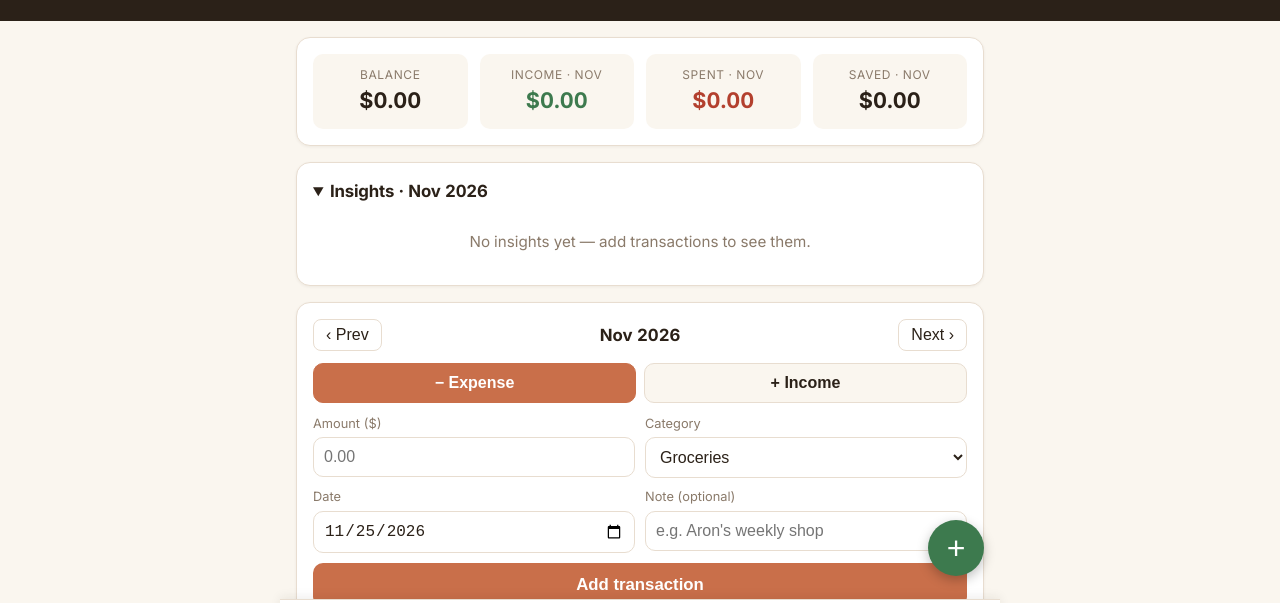
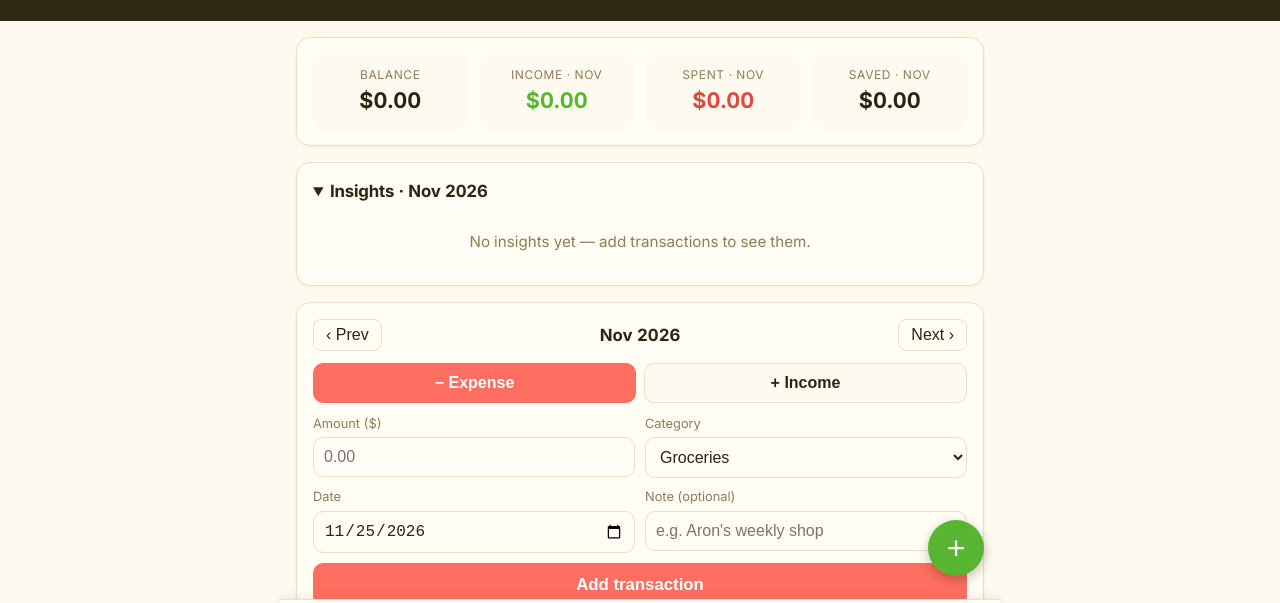
Before and after one commit to brandyman101/budget, a plain HTML site: page index.html in a window 1280 px wide. Shown: the part 136-739 px from the top of the page. Drawn offline with Linux system fonts and the light colour scheme.

Commit message:
Sunny palette with whiter background

```diff
--- a/index.html
+++ b/index.html
@@ -5,7 +5,7 @@
 <meta name="viewport" content="width=device-width, initial-scale=1.0">
 <title>Brandel Budget</title>
 <link rel="manifest" href="manifest.json">
-<meta name="theme-color" content="#3d7a4e">
+<meta name="theme-color" content="#58b531">
 <script>
   // Apply the saved theme before first paint (no light flash in dark mode).
   // Same source of truth as the app: budget-ui-v1.theme, else the OS setting.
@@ -30,38 +30,42 @@
     font-style: normal;
     font-display: swap;
   }
+  /* Sunny palette (2026-11-24): Avi picked it from the color preview.
+     Light background whitened a touch per his "a little whiter" (#faf3e0
+     in the preview -> #fffaf0 here); every other value is the preview's. */
   :root {
-    --cream: #faf6ef;
-    --card: #ffffff;
-    --ink: #2b2118;
-    --muted: #8a7a6a;
-    --terra: #c96f4a;
-    --terra-dark: #a85434;
-    --green: #3d7a4e;
-    --red: #b3402e;
-    --amber: #d99a2b;
-    --line: #e8ddd0;
-    --track: #efe7d8;
-    --header-bg: #2b2118;
-    --header-fg: #f5efe4;
-    --header-sub: #c9bba6;
+    --cream: #fffaf0;
+    --card: #fffdf4;
+    --ink: #2d2412;
+    --muted: #8f7c58;
+    --terra: #ff6f61;
+    --terra-dark: #d95e52;
+    --green: #58b531;
+    --red: #e2483a;
+    --amber: #ffb703;
+    --line: #eee0bd;
+    --track: #f7ecd2;
+    --header-bg: #2e2a14;
+    --header-fg: #fdf6dd;
+    --header-sub: #cfc493;
     --radius: 14px;
     color-scheme: light;
   }
-  /* Dark mode (2026-11-23): warm dark palette. The header stays dark in
-     both themes, so it has its own variables that are not overridden here. */
+  /* Dark mode (Sunny palette, 2026-11-24). Header text/subtext match the
+     light theme, but the header background is darker (#23200f). */
   html[data-theme="dark"] {
-    --cream: #1c1815;
-    --card: #292219;
-    --ink: #f0e9dd;
-    --muted: #a99a86;
-    --terra: #d98a68;
-    --terra-dark: #c96f4a;
-    --green: #5da271;
-    --red: #d9735f;
-    --amber: #e0aa4a;
-    --line: #3d342a;
-    --track: #3d342a;
+    --cream: #1c1910;
+    --card: #2a2615;
+    --ink: #fdf6de;
+    --muted: #bcb086;
+    --terra: #ff8a75;
+    --terra-dark: #ff6f61;
+    --green: #7ed957;
+    --red: #ff7a66;
+    --amber: #ffc93c;
+    --line: #454022;
+    --track: #454022;
+    --header-bg: #23200f;
     color-scheme: dark;
   }
   * { box-sizing: border-box; margin: 0; padding: 0; }
@@ -598,7 +602,7 @@
   function applyTheme(theme) {
     document.documentElement.setAttribute("data-theme", theme === "dark" ? "dark" : "light");
     var meta = document.querySelector('meta[name="theme-color"]');
-    if (meta) meta.setAttribute("content", theme === "dark" ? "#1c1815" : "#3d7a4e");
+    if (meta) meta.setAttribute("content", theme === "dark" ? "#1c1910" : "#58b531");
     // NOTE: this runs before `var $` is defined below — use getElementById
     // here, not $, or the whole app fails to start (2026-11-16 lesson).
     document.getElementById("darkModeToggle").checked = theme === "dark";
```
Also changed, not shown: manifest.json.
